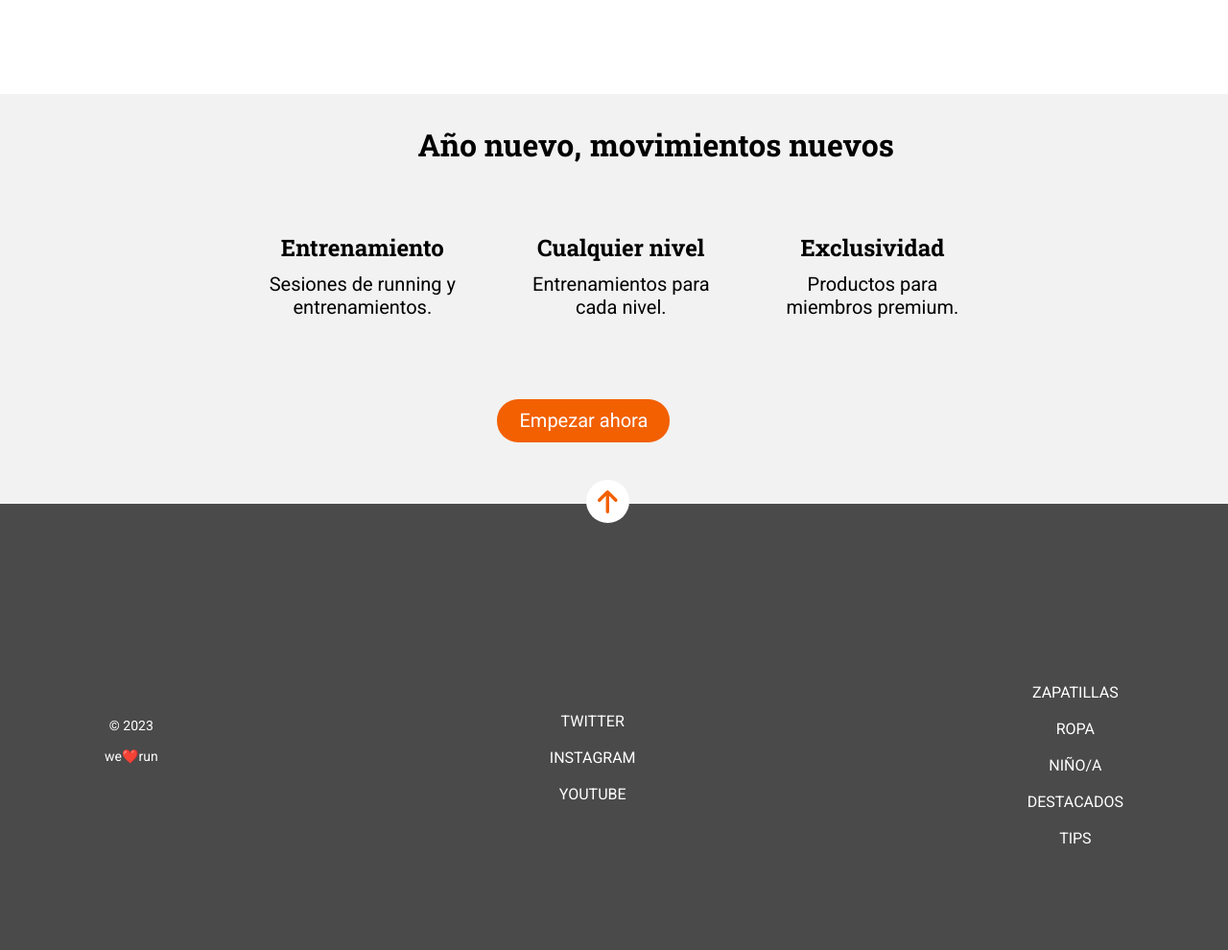
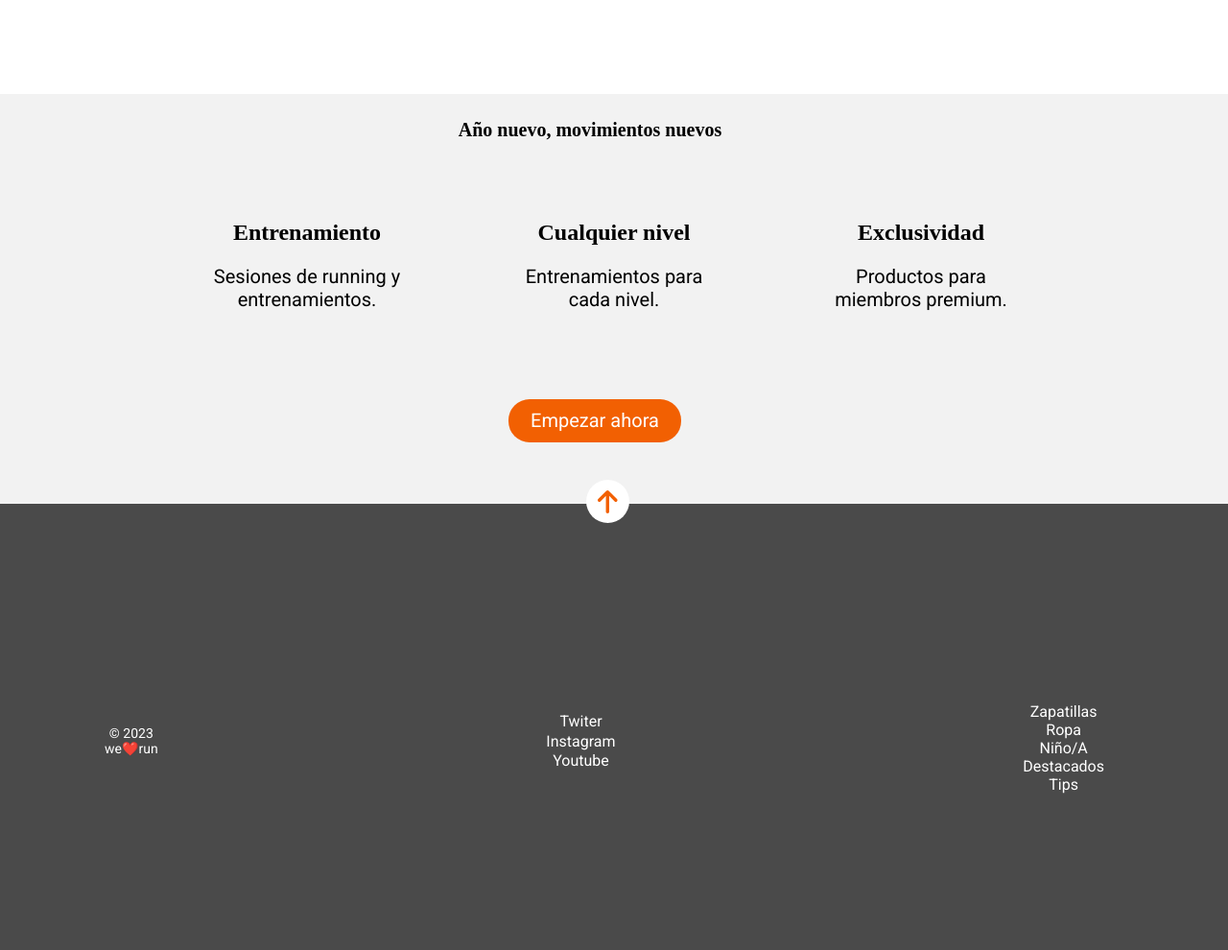
Before and after one commit to Adalab/modulo-1-evaluacion-final-patriciabog, a website: page public/index.html in a window 1280 px wide. Shown: the part 1100-2090 px from the top of the page at 96% size. Drawn offline with Linux system fonts and the light colour scheme.

Commit message:
Added corrections

```diff
--- a/public/index.html
+++ b/public/index.html
@@ -6,27 +6,25 @@
     <title>Evaluation module 1</title>
     <link href="https://fonts.googleapis.com/css?family=Roboto&display=swap" rel="stylesheet" />
     <link rel="stylesheet" href="./assets/css/main.css" />
-    <link href="https://fonts.googleapis.com/css2?family=Roboto+Slab:wght@700&family=Roboto:wght@400;500&display=swap"
-      rel="stylesheet">
+
   </head>
 
   <body>
-      <header>
           <header class="header">
               <nav class="header-menu">
                   <a title="Menu" href="https://adalab.es"><img class="menu-image" src="./assets/images/ico-menu.svg" alt="menu"/></a>
               </nav>
           </header>
 
-      </header>
+
       <main>
           <section class="hero" id="hero">
                <div class="hero-title">
-                    <h2>HASTA UN 50% DE <br> DESCUENTO</h2>
+                    <h1>Hasta un 50% de descuento</h1>
                </div>
                <div class="hero-title-two">
-                    <h3>YA ESTAN AQUI LAS OFERTAS DE FIN DE</h3>
-                    <h3>TEMPORADA</h3>
+                    <h3>Ya están aquí las ofertas de fin de</h3>
+                    <h3>temporada</h3>
                     <div class="down">
                          <a href="#footer" class="down-image"><img src="./assets/images/ico-scroll-down.svg" alt="Flecha ir abajo"></a>
                     </div>
@@ -35,7 +33,7 @@
 
           <section class="box-one">
                <small class="small">
-                Los sentimientos nos inspiran
+                <h5>Los sentimientos nos inspiran</h5>
                </small >
                <article class="article">
                     <h2 class="article-title">Conecta Contigo</h2>
@@ -50,24 +48,20 @@
 
           <aside class="container">
                <div class="container-title">
-                    <h2>Año nuevo,</h2>
-                    <h2>movimientos nuevos</h2>
+                    <h2 class="title">Año nuevo, movimientos nuevos</h2>
                </div>
                <div class="container-p">
                     <article class="p">
-                        <h3>Entrenamiento</h3>
-                        <p>Sesiones de running y</p>
-                        <p>entrenamientos.</p>
+                        <h3 class="title-two" >Entrenamiento</h3>
+                        <p class="p-two">Sesiones de running y entrenamientos.</p>
                     </article>
                     <article class="p">
-                        <h3>Cualquier nivel</h3>
-                        <p>Entrenamientos para</p>
-                        <p>cada nivel.</p>
+                        <h3 class="title-two">Cualquier nivel</h3>
+                        <p class="p-two">Entrenamientos para cada nivel.</p>
                     </article>
                     <article class="p">
-                        <h3>Exclusividad</h3>
-                        <p>Productos para </p>
-                        <p>miembros premium.</p>
+                        <h3 class="title-two">Exclusividad</h3>
+                        <p class="p-two">Productos para miembros premium.</p>
                     </article>
                </div>
                <div class="container-button">
@@ -77,7 +71,7 @@
           </aside>
 
       </main>
-      <footer>
+
 
           <!--This is a simplescrollup-->
           <div class="go-up">
@@ -85,26 +79,26 @@
           </div>
           <!--This the footer-->
           <footer id="footer">
-               <aside class="footer">
+               <nav class="footer">
                     <ul class="footer-menu-one">
-                         <li><a href="https://adalab.es" class="menu-one">ZAPATILLAS</a></li><br>
-                         <li><a href="https://adalab.es" class="menu-one">ROPA</a></li><br>
-                         <li><a href="https://adalab.es" class="menu-one">NIÑO/A</a></li><br>
-                         <li><a href="https://adalab.es" class="menu-one">DESTACADOS</a></li><br>
-                         <li><a href="https://adalab.es" class="menu-one">TIPS</a></li>
+                         <li><a href="https://adalab.es" class="menu-one">Zapatillas</a></li>
+                         <li><a href="https://adalab.es" class="menu-one">Ropa</a></li>
+                         <li><a href="https://adalab.es" class="menu-one">Niño/a</a></li>
+                         <li><a href="https://adalab.es" class="menu-one">Destacados</a></li>
+                         <li><a href="https://adalab.es" class="menu-one">Tips</a></li>
                     </ul>
                     <ul class="footer-menu-two">
-                         <li><a href="https://adalab.es" class="menu-two">TWITTER</a></li><br>
-                         <li><a href="https://adalab.es" class="menu-two">INSTAGRAM</a></li><br>
-                         <li><a href="https://adalab.es" class="menu-two">YOUTUBE</a></li>
+                         <li><a href="https://adalab.es" class="menu-two">Twiter</a></li>
+                         <li><a href="https://adalab.es" class="menu-two">Instagram</a></li>
+                         <li><a href="https://adalab.es" class="menu-two">Youtube</a></li>
                     </ul>
                     <ul class="footer-end">
-                         <li>© 2023</li><br>
+                         <li>© 2023</li>
                          <li>we❤️run </li>
                     </ul>
-               </aside>
+               </nav>
           </footer>
 
-      </footer>
+
   </body>
 </html>
--- a/src/scss/layout/_footer.scss
+++ b/src/scss/layout/_footer.scss
@@ -62,20 +62,34 @@
             font-size: 1.6rem;
             text-align: center;
             height: 120px;
-            .menu-one {
+            padding: 20px;
+            display: flex;
+            justify-content: space-between;
+            flex-direction: column;
+            align-items: center;
+            text-decoration: none;
+              .menu-one {
                 color: var(--white);
                 text-decoration: none;
+                text-transform: capitalize;
+
             }
         }
         .footer-menu-two {
             color: var(--white);
             list-style: none;
             font-size: 1.6rem;
+            display: flex;
+            justify-content: space-between;
+            flex-direction: column;
+            align-items: center;
             text-align: center;
             height: 60px;
+
             .menu-two {
                     color: var(--white);
                     text-decoration: none;
+                    text-transform: capitalize;
                 }
         }
 
@@ -83,6 +97,10 @@
             color: var(--white);
             list-style: none;
             font-size: 1.4rem;
+            display: flex;
+            justify-content: space-between;
+            flex-direction: column;
+            align-items: center;
             text-align: center;
         }
 }
--- a/src/scss/layout/_main.scss
+++ b/src/scss/layout/_main.scss
@@ -4,7 +4,7 @@
     justify-content: center;
     align-items: center;
     flex-direction: column;
-    height: 528.8px;
+    height: 800px;
     background-size: contain;
     color: white;
     background-repeat: no-repeat;
@@ -16,6 +16,8 @@
     font-size: 2.5rem;
     text-align: center;
     font-family: var(--font-h);
+    width: 300px;
+    text-transform: capitalize;
 }
 
 .hero-title-two {
@@ -54,10 +56,13 @@
 
 @media all and (min-width: 768px) {
     .hero-title {
-        font-size: 7.5rem;
+        font-size: 7rem;
+        width: 900px;
+
     }
     .hero-title-two {
         font-size: 2.4rem;
+
     }
 }
 
@@ -66,7 +71,8 @@
         height: 804px;
     }
     .hero-title {
-        font-size: 10rem;
+        font-size: 9rem;
+        width: 1200px;
     }
     .hero-title-two {
         font-size: 2.4rem;
@@ -153,14 +159,16 @@
         text-align: center;
         height: 624px;
         background-color: var(--grey);
-        padding-left: 68px;
-        padding-right: 68px;
+        padding-left: 48px;
+        padding-right: 48px;
 
         .container-title {
             padding-top: 29px;
-                h2 {
+            width: 200px;
             padding: 2px;
-                   margin-left: 5px;
+            .title {
+                margin-left: 40px;
+                margin-right: -30px;
                 font-size: 2rem;
                 font-weight: bold;
                 font-family: var(--font-h);
@@ -171,15 +179,21 @@
             grid-column: span 1;
             grid-row: span 3;
             font-size: 1.8rem;
+            justify-content: space-between;
             .p {
+             padding: 15px;
+            }
+            .p-two {
                 flex-direction: column;
                 padding: 20px;
                 font-family: var(--font-p);
+                width: 250px;
             }
-            h3 {
-                margin-bottom: 10px;
+            .title-two {
+                margin-bottom: 0px;
                 font-size: 1.8rem;
                 font-family: var(--font-h);
+
             }
          }
 
@@ -192,7 +206,7 @@
             justify-content: center;
             align-items: center;
             background-color: var(--orange);
-            margin-left: 23px;
+            margin-left: 45px;
                .button {
                     color: var(--white);
                     padding-left: 10px;
@@ -224,7 +238,8 @@
                 justify-content: center;
                 text-align: center;
                 font-size: 2.8rem;
-                margin-left: 270px;
+                margin-left: 170px;
+                width: 500px;
             }
 
            .container-p {
@@ -243,7 +258,7 @@
                 display: flex;
                 justify-content: center;
                 align-items: center;
-                margin-left: 330px;
+                margin-left: 400px;
             }
      }
 }
@@ -252,24 +267,23 @@
     .container {
         height: 427px;
         .container-title {
-            h2 {
                font-size: 3.2rem;
-               margin-left: -45px;
+               margin-left: 180px;
                margin-right: 50px;
-            }
+
          }
         .container-p {
-            h3 {
+              .title-two {
                font-size: 2.4rem;
               }
-            p {
+              .p-two {
                font-size: 20px;
               }
          }
         .container-button {
             justify-content: center;
             align-items: center;
-            margin-left: 310px;
+            margin-left: 380px;
         }
     }
 }
```
Also changed, not shown: public/more-info.html (+11 -11 lines), src/html/index.html (+4 -6 lines), src/html/partials/footer.html (+11 -11 lines), src/html/partials/main.html (+11 -15 lines), public/assets/css/main.css, 1 other file. Lines whose indentation alone changed are shown as unchanged.
